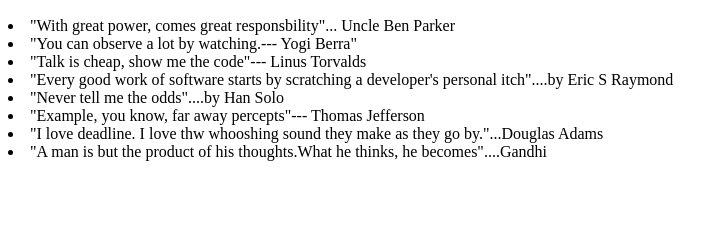
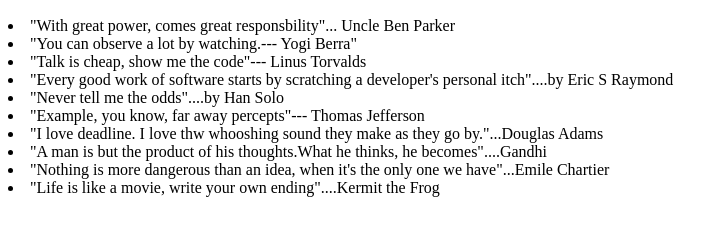
Before and after one commit to vivek-sharma09/0main_opensap_repo, a plain HTML site: page index.html in a window 1280 px wide. Shown: the part 110-346 px from the top of the page, without its empty margins (0-728 px from the left). Drawn offline with Linux system fonts and the light colour scheme.

Commit message:
Added Kermit & Chartier code from x_feature branch

```diff
--- a/index.html
+++ b/index.html
@@ -17,6 +17,8 @@
 			<li>"Example, you know, far away percepts"--- Thomas Jefferson</li>
 			<li>"I love deadline. I love thw whooshing sound they make as they go by."...Douglas Adams</li>
 			<li>"A man is but the product of his thoughts.What he thinks, he becomes"....Gandhi</li>
+			<li>"Nothing is more dangerous than an idea, when it's the only one we have"...Emile Chartier</li>
+			<li>"Life is like a movie, write your own ending"....Kermit the Frog</li>
 		</u1>
 	</body>
 </html>
--- a/styles.css
+++ b/styles.css
@@ -1,6 +1,5 @@
 h1{
 	color: blue;
-	text-align:left;
 }
 h2{
 	color:red;
```
